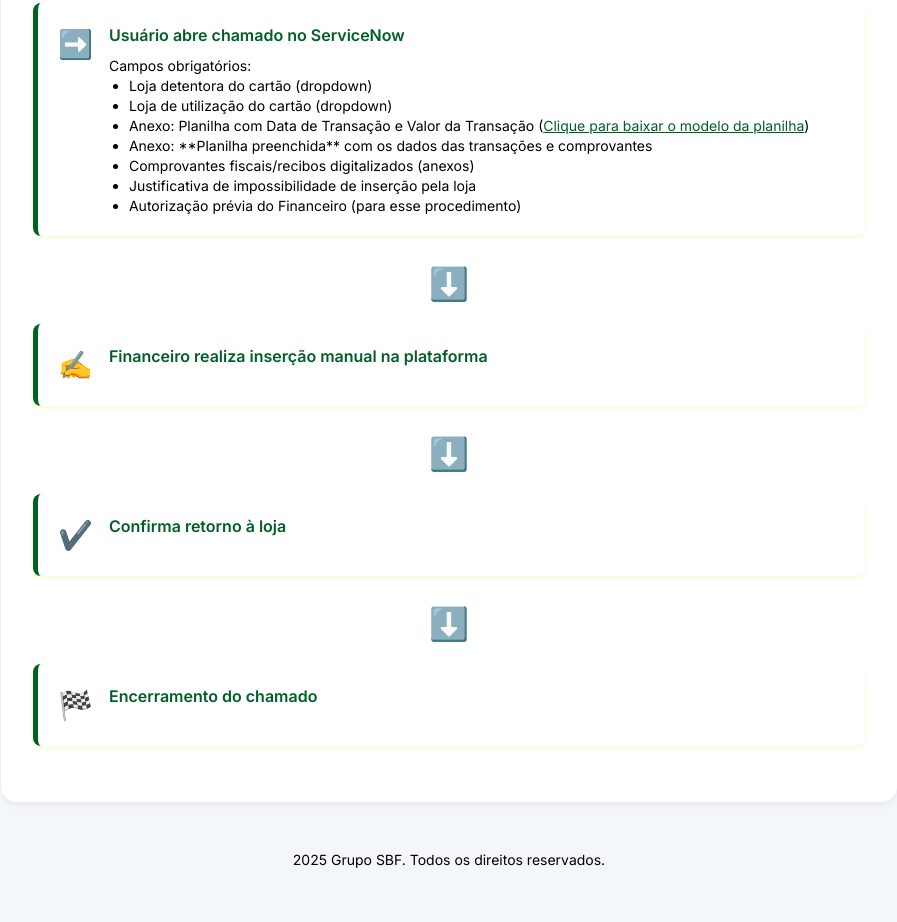
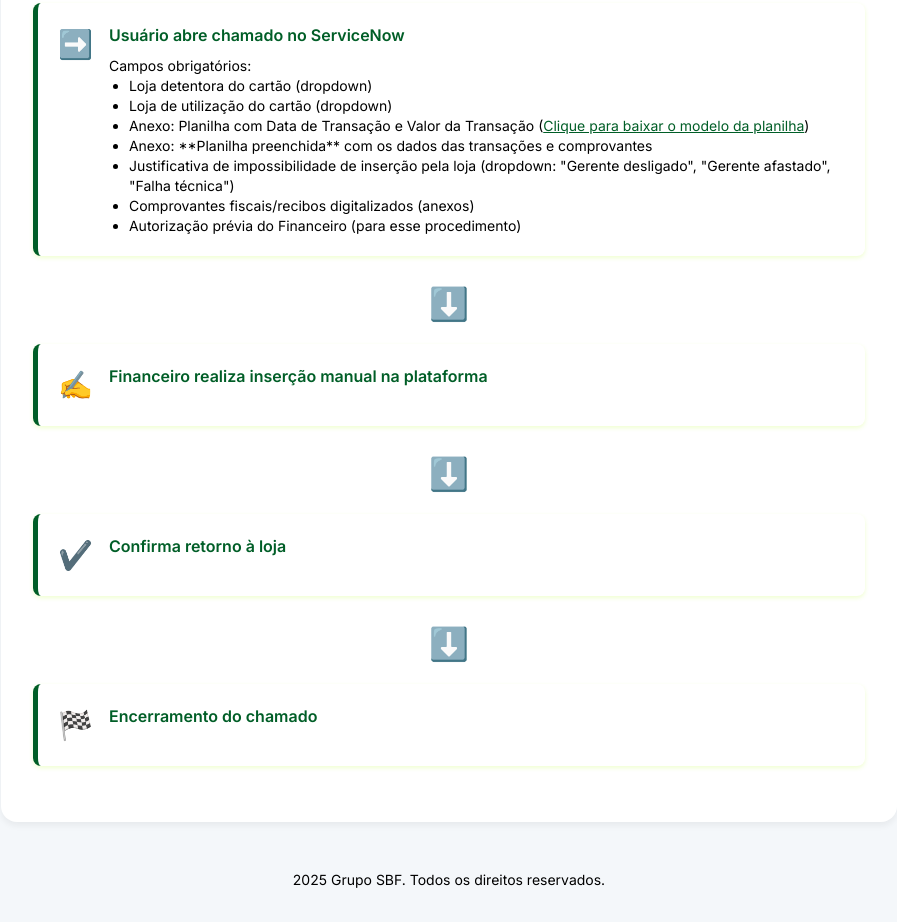
Before and after one commit to rslisboa/clara-snow, a plain HTML site: page index.html in a window 1280 px wide. Shown: the part 7149-8071 px from the top of the page, without its empty margins (191-1088 px from the left). Drawn offline with nearby package versions, Linux system fonts and the light colour scheme.

Commit message:
Update index.html

```diff
--- a/index.html
+++ b/index.html
@@ -431,8 +431,8 @@
                             <li>Loja de utilização do cartão (dropdown)</li>
                             <li>Anexo: Planilha com Data de Transação e Valor da Transação (<a href="https://docs.google.com/spreadsheets/d/1QjWjvmxFaEdJLqM4x0KJj4Kzyjmr9ShN/export?format=xlsx&ouid=103093324357624510230&rtpof=true&sd=true" download="modelo_planilha_transacoes.xlsx" class="text-[#005E27] underline hover:text-[#B5FF20]">Clique para baixar o modelo da planilha</a>)</li>
                             <li>Anexo: **Planilha preenchida** com os dados das transações e comprovantes</li>
+                            <li>Justificativa de impossibilidade de inserção pela loja (dropdown: "Gerente desligado", "Gerente afastado", "Falha técnica")</li>
                             <li>Comprovantes fiscais/recibos digitalizados (anexos)</li>
-                            <li>Justificativa de impossibilidade de inserção pela loja</li>
                             <li>Autorização prévia do Financeiro (para esse procedimento)</li>
                         </ul>
                     </div>
```
